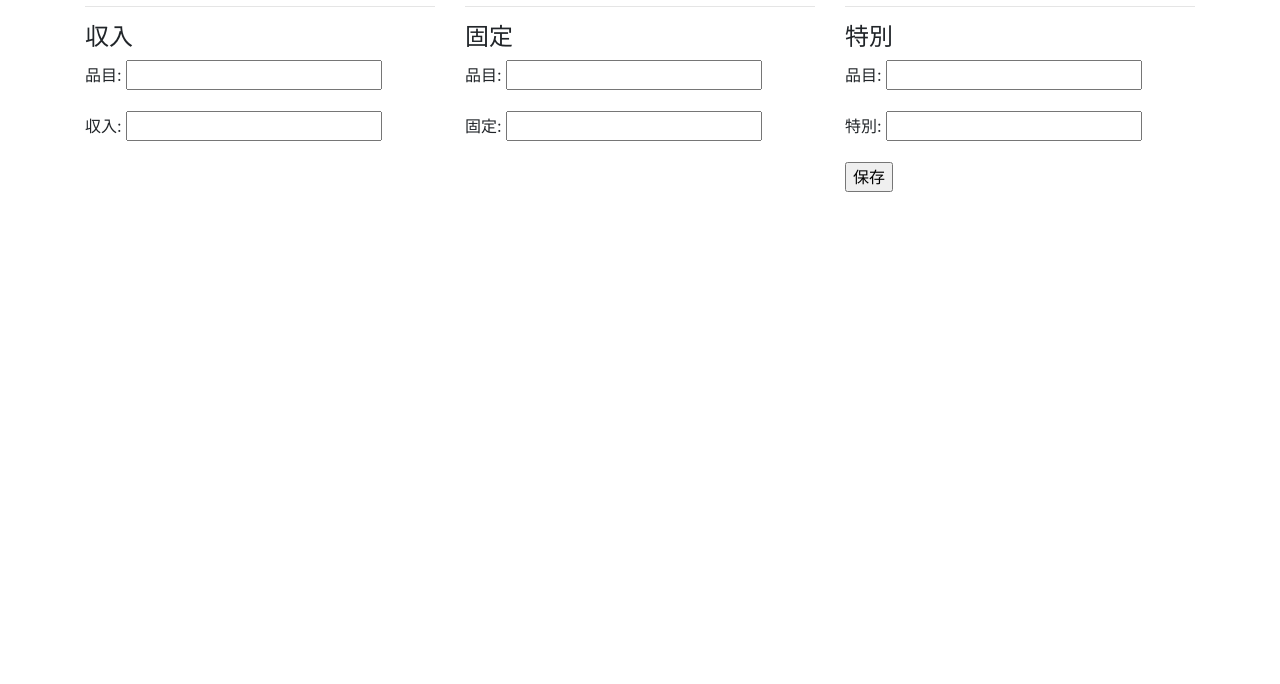
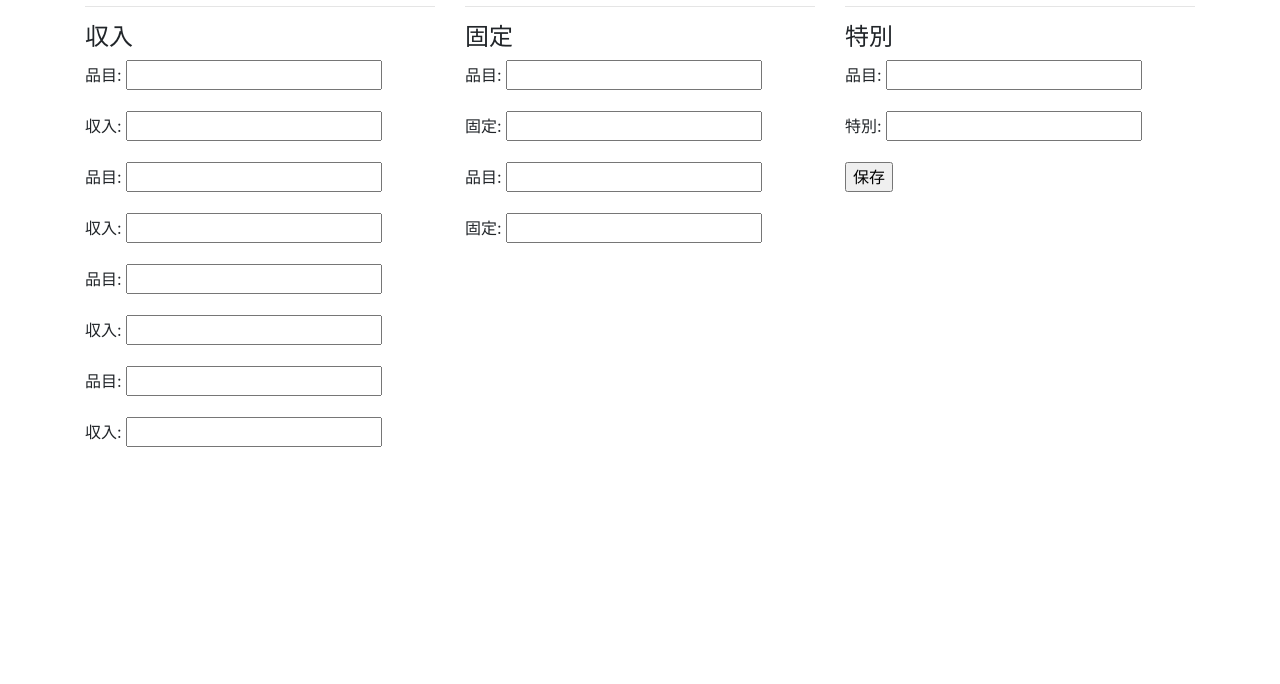
Before and after one commit to lightcheap/zackly, a Django app: page /edit/ in a window 1280 px wide. Shown: the part 55-739 px from the top of the page. Run offline with Django 3.2, Linux system fonts and the light colour scheme; some libraries are stand-ins or nearby versions.

Commit message:
models.py creating

```diff
--- a/zackly/todo.txt
+++ b/zackly/todo.txt
@@ -3,6 +3,7 @@
         収入、固定、特別
 
     収入、固定、特別の項目そのものを増やす
+        ⇒本当は使用してるが都度増減できたらいいなとおもうけど…
         収入を４つ　くらい
         固定は10くらい？
         特別は５つくらい？
@@ -10,14 +11,14 @@
     初ログインかどうか
         True か false かで
 
-
-
 //mainの機能
     ログインしたら、今月の結果が出るようにする
         今月データがあれば-----それを表示
         　　　　　がない-------前月までのデータから’ざっくり’ステータスで導き出す
         　　　　　　　　-------前月までのデータもない場合、
         　　　　　　　　　　　　⇒それはつまり初ログイン⇒（出来れば）チュートリアルモードにしたい
+
+        使えるお金を出せるようにしたい---要するに　収入－固定費－特出　＝　ｘをやりたい。
 
 //editの機能
     新規登録と更新があるはず
--- a/zackly/zacklymain/forms.py
+++ b/zackly/zacklymain/forms.py
@@ -2,18 +2,42 @@
 from django import forms
 from .models import Income, FixedCost, SpFixedCost
 
+#収入記入欄１個目
 class incomeFormAdd(forms.ModelForm):
     class Meta:
         model = Income
         fields = ['item1','amountOfIncome1']
 
+# 収入記入欄２個目
+class incomeFormAdd2(forms.ModelForm):
+    class Meta:
+        model = Income
+        fields = ['item2','amountOfIncome2']
 
+# 収入記入欄３個目
+class incomeFormAdd3(forms.ModelForm):
+    class Meta:
+        model = Income
+        fields = ['item3','amountOfIncome3']
+
+# 収入記入欄４個目
+class incomeFormAdd4(forms.ModelForm):
+    class Meta:
+        model = Income
+        fields = ['item4','amountOfIncome4']
+
+#固定費の記入欄１個目-------------------------------------------------
 class fixedCostFormAdd(forms.ModelForm):
     class Meta:
         model = FixedCost
-        fields = ['item','amountOfFixedCost']
+        fields = ['item1','amountOfFixedCost1']
 
+class fixedCostFormAdd2(forms.ModelForm):
+    class Meta:
+        model = FixedCost
+        fields = ['item2','amountOfFixedCost2']
 
+# 特別支出----------------------------------------------------------
 class SpFixedCostFormsAdd(forms.ModelForm):
     class Meta:
         model = SpFixedCost
--- a/zackly/zacklymain/models.py
+++ b/zackly/zacklymain/models.py
@@ -5,7 +5,7 @@ from django.db import models
 class Income(models.Model):
     """収入"""
     #収入の項目はひとまず4セット
-
+    #1セット目
     #item = 収入の名目
     item1 = models.CharField(verbose_name = '品目', max_length=30, default = " ", blank = True, null = True, )
     #amountOfIncome = 収入の金額
@@ -15,11 +15,13 @@ class Income(models.Model):
     NOTZACKLY = 'nz'
     PRECISELY1 = ((ZACKLY, 'zackly'),(NOTZACKLY, 'notZackly'),)
     precisely1 = models.CharField(max_length = 2, choices = PRECISELY1, default = ZACKLY,)
-
+    #2セット目
     item2 = models.CharField(verbose_name = '品目', max_length=30, default = " ", blank = True, null = True)
     amountOfIncome2 = models.IntegerField(verbose_name = '収入', default = 0, blank = True, null = True)
+    #3セット目
     item3 = models.CharField(verbose_name = '品目', max_length=30, default = " ", blank = True, null = True)
     amountOfIncome3 = models.IntegerField(verbose_name = '収入', default = 0, blank = True, null = True)
+    #4セット目
     item4 = models.CharField(verbose_name = '品目', max_length=30, default = " ", blank = True, null = True)
     amountOfIncome4 = models.IntegerField(verbose_name = '収入', default = 0, blank = True, null = True)
     def __str__(self):
@@ -28,11 +30,26 @@ class Income(models.Model):
 
 class FixedCost(models.Model):
     """固定費"""
-    item = models.CharField(verbose_name = '品目', max_length = 30, default = " ", blank = True, null = True)
-    amountOfFixedCost = models.IntegerField(verbose_name = '固定', default = 0, blank = True, null = True)
+    # 固定費は10セットくらい
+    #　1セット目
+    item1 = models.CharField(verbose_name = '品目', max_length = 30, default = " ", blank = True, null = True)
+    amountOfFixedCost1 = models.IntegerField(verbose_name = '固定', default = 0, blank = True, null = True)
+    #　2セット目
+    item2 = models.CharField(verbose_name = '品目', max_length = 30, default = " ", blank = True, null = True)
+    amountOfFixedCost2 = models.IntegerField(verbose_name = '固定', default = 0, blank = True, null = True)
+    #　3セット目
+    item3 = models.CharField(verbose_name = '品目', max_length = 30, default = " ", blank = True, null = True)
+    amountOfFixedCost3 = models.IntegerField(verbose_name = '固定', default = 0, blank = True, null = True)
+    #　4セット目
+    item4 = models.CharField(verbose_name = '品目', max_length = 30, default = " ", blank = True, null = True)
+    amountOfFixedCost4 = models.IntegerField(verbose_name = '固定', default = 0, blank = True, null = True)
+    #　5セット目
+    item5 = models.CharField(verbose_name = '品目', max_length = 30, default = " ", blank = True, null = True)
+    amountOfFixedCost5 = models.IntegerField(verbose_name = '固定', default = 0, blank = True, null = True)
+
 
     def __str__(self):
-        return self.item
+        return self.item1
 
 
 class SpFixedCost(models.Model):
--- a/zackly/zacklymain/templates/zacklymain/edit.html
+++ b/zackly/zacklymain/templates/zacklymain/edit.html
@@ -28,8 +28,10 @@
 
                     <form action ="/edit/" method = "POST">
                         {% csrf_token %}
-                        {{ form.as_p }}
-
+                        {{ formOfIncome.as_p }}
+                        {{ formOfIncome2.as_p }}
+                        {{ formOfIncome3.as_p }}
+                        {{ formOfIncome4.as_p }}
 
                 </div><!--収入欄ここまで-->
                 <div class="edittop col-sm-4"><!--固定費-->
@@ -37,8 +39,8 @@
                     <h4 id = "kotei">固定</h4>
 
                         {% csrf_token %}
-                        {{ form2.as_p }}
-
+                        {{ formOfFixedCost.as_p }}
+                        {{ formOfFixedCost2.as_p }}
 
                 </div><!--固定費ここまで-->
                 <div class="edittop col-sm-4"><!--特別枠-->
--- a/zackly/zacklymain/views.py
+++ b/zackly/zacklymain/views.py
@@ -4,7 +4,8 @@ from django.template import loader
 from datetime import datetime
 from django.views import View # 基本汎用クラスビューで使う
 from .models import Income, FixedCost, SpFixedCost # 定義したモデル
-from .forms import incomeFormAdd, fixedCostFormAdd, SpFixedCostFormsAdd #定義したフォーム
+#定義したフォーム
+from .forms import incomeFormAdd, incomeFormAdd2, incomeFormAdd3, incomeFormAdd4, fixedCostFormAdd, fixedCostFormAdd2, SpFixedCostFormsAdd
 from django.db.models import Avg, Sum
 
 #　トップページ
@@ -23,7 +24,7 @@ class main(View):
     def get(self, request, *args, **kwargs):
         amountOfIncome = Income.objects.values_list('amountOfIncome1',flat = True)
         sumOfAmount = Income.objects.aggregate(sx = Sum('amountOfIncome1')) # 収入の合計
-        sumOfFixed = FixedCost.objects.aggregate(sx = Sum('amountOfFixedCost')) # 固定費の合計
+        sumOfFixed = FixedCost.objects.aggregate(sx = Sum('amountOfFixedCost1')) # 固定費の合計
         sumOfSpFixed = SpFixedCost.objects.aggregate(sx = Sum('amountOfSpFixedCost')) # 特別枠の合計
         #moneyToUse = Model.objects.aggregate(Sum(sumOfAmount - sumOfFixed - sumOfSpFixed))
 
@@ -41,7 +42,7 @@ class main(View):
 class history(View):
     def get(self, request, *args, **kwargs):
         income = Income.objects.values('item1','amountOfIncome1')
-        fixedCost = FixedCost.objects.values('item','amountOfFixedCost')
+        fixedCost = FixedCost.objects.values('item','amountOfFixedCost1')
         d = {
             'income': income,
             'fixedCost' : fixedCost,
@@ -70,14 +71,22 @@ class edit(View):
 
         #　収入のフォームのインスタンスを作成
         incomeForm = incomeFormAdd( request.POST, instance = modelIncome)
+        incomeForm2 = incomeFormAdd2( request.POST, instance = modelIncome)
+        incomeForm3 = incomeFormAdd3( request.POST, instance = modelIncome )
+        incomeForm4 = incomeFormAdd4( request.POST, instance = modelIncome )
         #　固定費のフォームのインスタンス
         fixedCostForm = fixedCostFormAdd( request.POST, instance = modelFixedCost )
+        fixedCostForm2 = fixedCostFormAdd2( request.POST, instance = modelFixedCost )
         # 特別費のフォームのインスタンス
         SpFixedCostForm = SpFixedCostFormsAdd( request.POST, instance = modelSpFixedCost )
 
         dict = {
-            'form' : incomeForm,
-            'form2' : fixedCostForm,
+            'formOfIncome' : incomeForm,
+            'formOfIncome2': incomeForm2,
+            'formOfIncome3': incomeForm3,
+            'formOfIncome4': incomeForm4,
+            'formOfFixedCost' : fixedCostForm,
+            'formOfFixedCost2': fixedCostForm2,
             'form3' : SpFixedCostForm,
         }
 
@@ -92,7 +101,7 @@ class edit(View):
         # SpFixedCostのModelを作成する
         modelSpFixedCost = SpFixedCost()
 
-        # フォーム生成
+        # 収入フォームのインスタンス
         editForm = incomeFormAdd( request.POST, instance = modelIncome)
         #　固定費のフォームのインスタンス
         fixedCostForm = fixedCostFormAdd( request.POST, instance = modelFixedCost )
```
Also changed, not shown: zackly/zacklymain/migrations/0006_auto_20180918_0108.py (added), zackly/zacklymain/migrations/0007_auto_20180918_0143.py (added).
